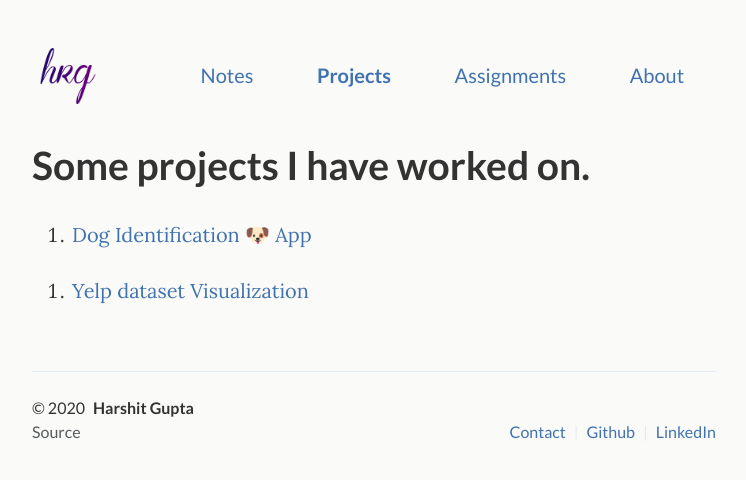
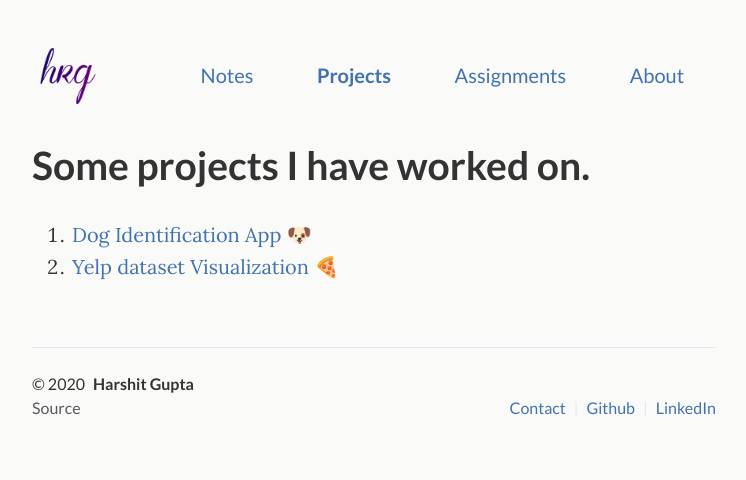
Before and after one commit to hrgupta/hrgupta.github.io, a Jekyll site: the page built from _pages/projects.html, in a window 1280 px wide. Shown: the top 480 px of the page, without its empty margins (266-1012 px from the left). Built offline with Jekyll 4.4.1, drawn with Linux system fonts in a browser that asks for light colours.

Commit message:
change projects page

```diff
--- a/_pages/projects.html
+++ b/_pages/projects.html
@@ -10,13 +10,10 @@ permalink: /projects/
 
   <ol>
     <li>
-      <a href='http://ec2-3-95-67-177.compute-1.amazonaws.com:8502/'>Dog Identification 🐶 App</a>
+      <a href='http://ec2-3-95-67-177.compute-1.amazonaws.com:8502/'>Dog Identification App 🐶</a>
     </li>
-  </ol>
-
-  <ol>
     <li>
-      <a href='https://hrgupta.github.io/yelp-dataset-visualization'>Yelp dataset Visualization</a>
+      <a href='https://hrgupta.github.io/yelp-dataset-visualization'>Yelp dataset Visualization 🍕</a>
     </li>
   </ol>
 
```
